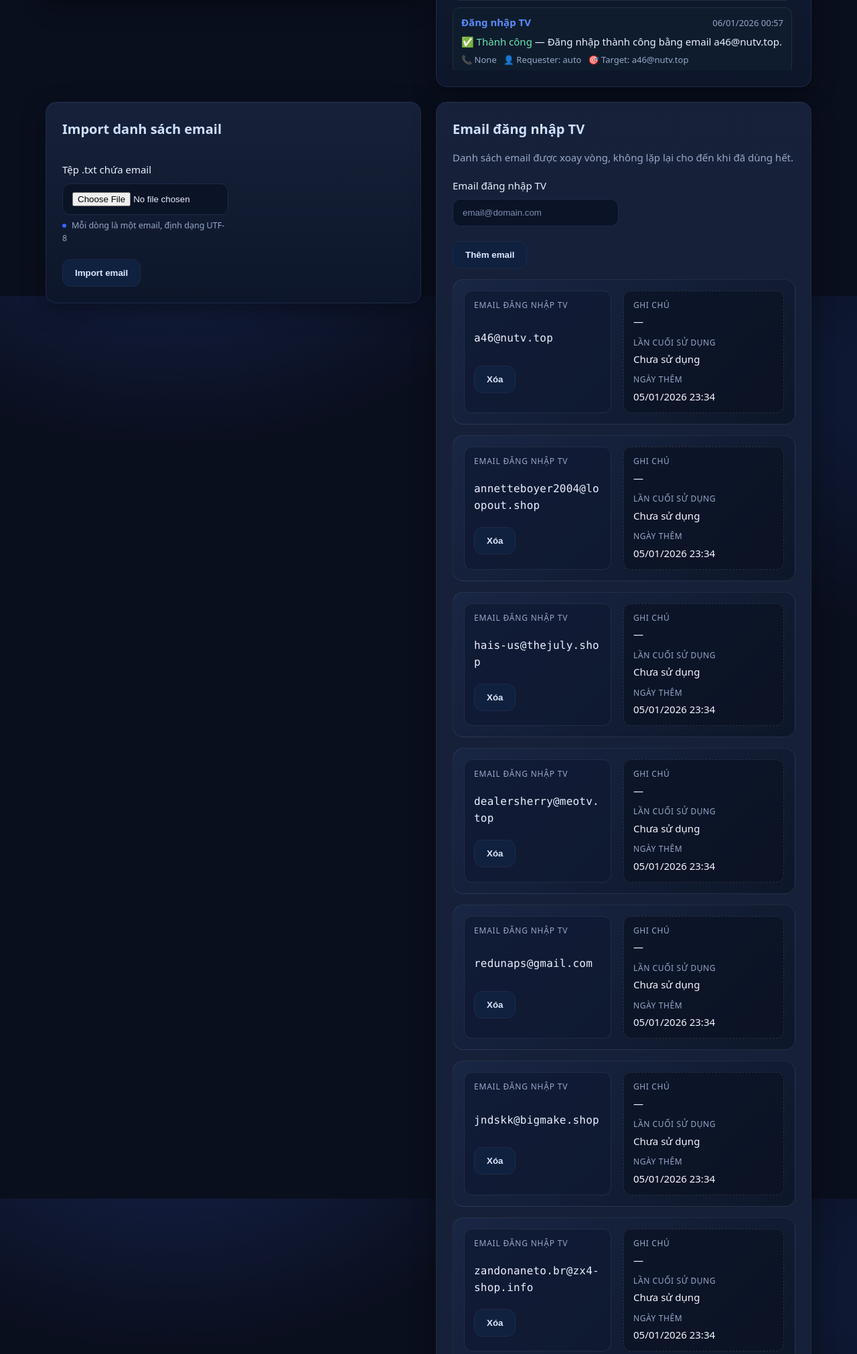
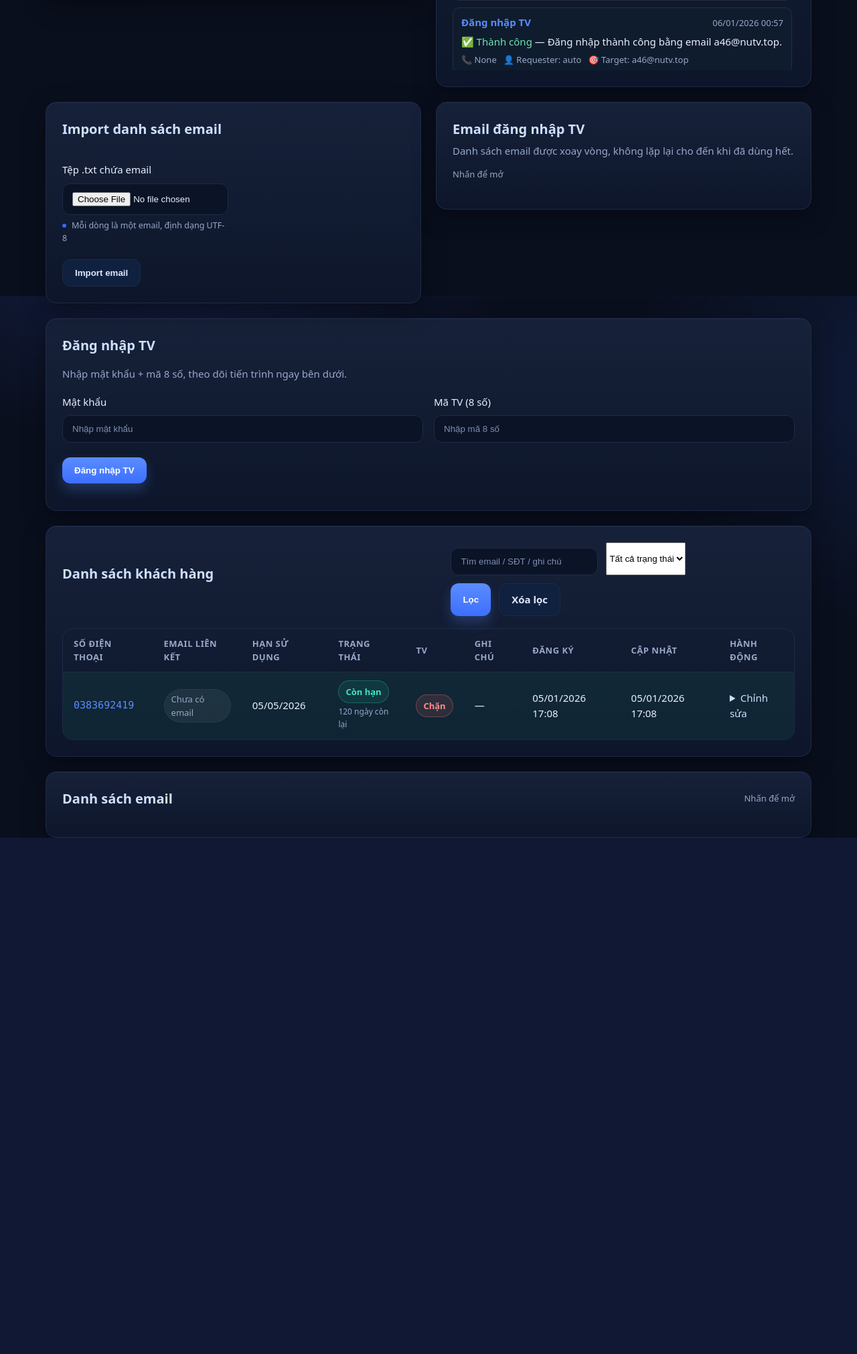
Before and after one commit to tuanminhh03/Get_code_and_family_netflix, a Flask app: page /admin in a window 1280 px wide. Shown: the part 906-2928 px from the top of the page at 67% size. After the commit the page ends 2157 px from the top, so only its background shows below. Run offline with Flask 3, Linux system fonts and the light colour scheme; the visitor is signed in with stand-in values (Sample User, id 1); data comes from the database, SQL or seed files in the repository.

Commit message:
Add collapsible admin email sections

```diff
--- a/static/styles.css
+++ b/static/styles.css
@@ -73,6 +73,41 @@ h3{
 }
 .card-header .subtle{
   margin:4px 0 0;
+}
+.collapsible-card{
+  padding:0;
+}
+.collapsible-summary{
+  display:flex;
+  align-items:center;
+  justify-content:space-between;
+  gap:12px;
+  cursor:pointer;
+  list-style:none;
+  padding:24px;
+}
+.collapsible-card[open] .collapsible-summary{
+  border-bottom:1px solid var(--border);
+}
+.collapsible-summary::-webkit-details-marker{
+  display:none;
+}
+.collapsible-summary h2{
+  margin:0;
+}
+.collapsible-summary .subtle{
+  margin:6px 0 0;
+}
+.collapse-indicator{
+  font-size:13px;
+  color:var(--muted);
+  white-space:nowrap;
+}
+.collapsible-card[open] .collapse-indicator{
+  color:#cfe0ff;
+}
+.collapsible-body{
+  padding:20px 24px 24px;
 }
 
 /* =========================
--- a/templates/admin.html
+++ b/templates/admin.html
@@ -146,13 +146,15 @@
         </form>
       </div>
 
-      <div class="card">
-        <div class="card-header">
+      <details class="card collapsible-card">
+        <summary class="card-header collapsible-summary">
           <div>
             <h2>Email đăng nhập TV</h2>
             <p class="subtle">Danh sách email được xoay vòng, không lặp lại cho đến khi đã dùng hết.</p>
           </div>
-        </div>
+          <span class="collapse-indicator">Nhấn để mở</span>
+        </summary>
+        <div class="collapsible-body">
           <form method="post" action="{{ url_for('admin_tv_emails') }}" class="form-grid">
             <input type="hidden" name="action" value="add">
             <input type="hidden" name="next" value="{{ next_url }}">
@@ -200,6 +202,7 @@
             {% endif %}
           </div>
         </div>
+      </details>
     </section>
 
     <div class="card">
@@ -351,12 +354,16 @@
       </div>
     </section>
 
-    <section class="card">
+    <details class="card collapsible-card">
+      <summary class="card-header collapsible-summary">
+        <h2>Danh sách email</h2>
+        <span class="collapse-indicator">Nhấn để mở</span>
+      </summary>
+      <div class="collapsible-body">
         <form method="post" action="{{ url_for('admin_manage') }}" id="bulkDeleteForm">
           <input type="hidden" name="action" value="bulk_delete">
           <input type="hidden" name="next" value="{{ next_url }}">
           <div class="card-header">
-          <h2>Danh sách email</h2>
             <div class="actions">
               <button type="submit" class="btn-secondary" id="bulkDeleteBtn" disabled>Xóa đã chọn</button>
             </div>
@@ -407,7 +414,8 @@
             </table>
           </div>
         </form>
-    </section>
+      </div>
+    </details>
   </div>
   <div id="activityModal" class="modal hidden">
     <div class="modal-backdrop" data-close-modal></div>
```
Lines whose indentation alone changed are shown as unchanged.
